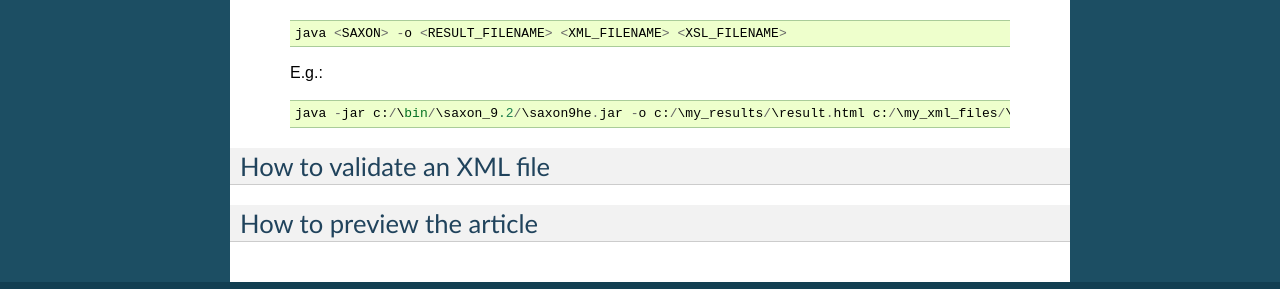
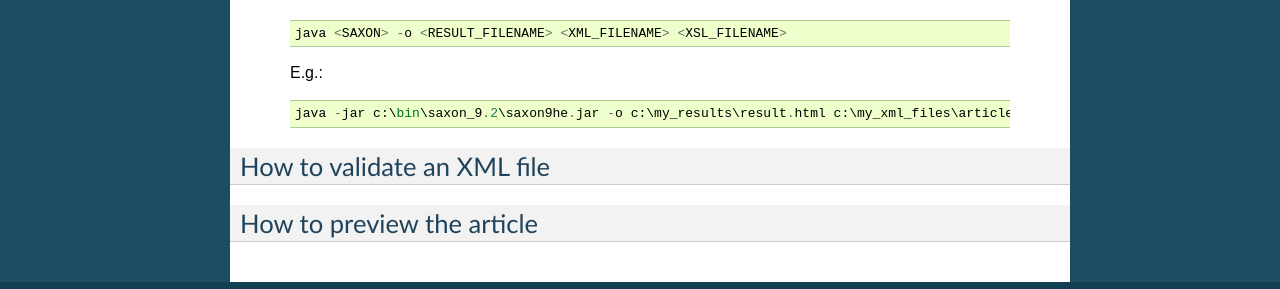
Before and after one commit to robertatakenaka/xml_converter, a Sphinx documentation site: the page built from docs/xml_tools.rst, in a window 1280 px wide. Shown: the part 364-653 px from the top of the page. Built offline with Sphinx 7.4.7, drawn with Linux system fonts in a browser that asks for light colours.

Commit message:
Update docs/xml_tools.rst

```diff
--- a/docs/xml_tools.rst
+++ b/docs/xml_tools.rst
@@ -26,8 +26,7 @@
 
   .. code-block::
 
-    java -jar c:/\bin/\saxon_9.2/\saxon9he.jar -o c:/\my_results/\result.html c:/\my_xml_files/\article.xml :/\scielo/\bin/\pmc/\v3.0/\xsl/\sgml2xml/\xml2pmc.xsl
-
+    java -jar c:\bin\saxon_9.2\saxon9he.jar -o c:\my_results\result.html c:\my_xml_files\article.xml :\scielo\bin\pmc\v3.0\xsl\sgml2xml\xml2pmc.xsl
 
 
 How to validate an XML file
```
